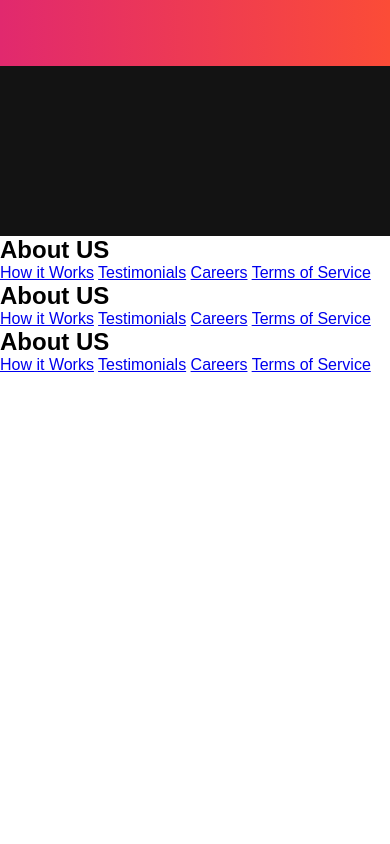
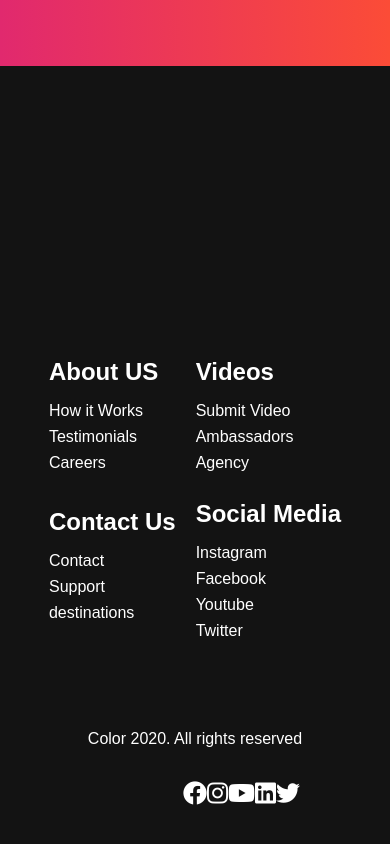
Before and after one commit to joshuaarnaez22/cha_project01, a plain HTML site: page index.html in a window 390 px wide. Shown: the part 5306-6150 px from the top of the page. Before the commit the page ends 5680 px from the top, so only its background shows below. Drawn offline with Linux system fonts and the light colour scheme.

Commit message:
... 10/06/2022

```diff
--- a/app.js
+++ b/app.js
@@ -1,6 +1,6 @@
 const menu = document.querySelector('#mobile-menu')
 const menuLinks = document.querySelector('.navbar__menu')
-
+const navLogo = document.querySelector('#navbar__logo')
 // Display Mpbile Menu
 const mobileMenu = () => {
     menu.classList.toggle('is-active')
@@ -9,3 +9,45 @@ const mobileMenu = () => {
 }
 
 menu.addEventListener('click', mobileMenu);
+
+// show active menu
+
+const highlightMenu = () => {
+    const elem = document.querySelector('.highlight')
+    const homeMenu = document.querySelector('#home-page')
+    const aboutMenu= document.querySelector('#about-page')
+    const servicesMenu = document.querySelector('#services-page')
+    let scrollPos =window.scrollY
+    // adds highlight class to my menu
+    if(window.innerWidth > 960 && scrollPos < 600) {
+    homeMenu.classList.add('highlight');
+    aboutMenu.classList.remove('highlight');
+    return;
+
+    } else if(window.innerWidth >960 && scrollPos < 1400) {
+        homeMenu.classList.add('highlight');
+        aboutMenu.classList.remove('highlight');
+        servicesMenu.classList.remove('highlight');
+        return;
+    } else if (window.innerWidth >960 && scrollPos < 2345) {
+        servicesMenu.classList.add('highlight');
+        aboutMenu.classList.remove('highlight');
+        return
+    }
+    if((elem && window.innerWidth < 960 && scrollPos < 600) || elem) {
+        elem.classList.remove('highlight')
+    }
+};
+window.addEventListener('scroll', highlightMenu);
+window.addEventListener('click', highlightMenu);
+
+const hideMobileMenu= () => {
+    const menuBars = document.querySelector('.is-active');
+    if(window.innerWidth <= 768 && menuBars) {
+    menu.classList.toggle('.is-active');
+    menuLinks.classList.remove('active');
+}
+};
+
+menuLinks.addEventListener('click', hideMobileMenu);
+navLogo.addEventListener('click', hideMobileMenu);
--- a/index.html
+++ b/index.html
@@ -113,34 +113,55 @@ Features -->
 </div>
 </div>
 <!-- footer section -->
-<div class="foter__container">
+<div class="footer__container">
   <div class="footer__links">
     <div class="footer__link--wrapper">
       <div class="footer__link--items">
         <h2>About US</h2>
-        <a href="/sign-up">How it Works</a>
-        <a href="/sign-up">Testimonials</a>
-        <a href="/sign-up">Careers</a>
-        <a href="/sign-up">Terms of Service</a>
+        <a href="/sign-up">How it Works</a> <a href="/">Testimonials</a>
+     <a href="/">Careers</a> <a href="Terms of Service"></a>
+      </div>
+      <div class="footer__link--items">
+        <h2>Contact Us</h2>
+        <a href="/">Contact</a> <a href="/">Support</a>
+       <a href="/">destinations</a>
+      </div>
+    </div>
+      <div class="footer__link--wrapper">
+      <div class="footer__link--items">
+        <h2>Videos</h2>
+        <a href="/">Submit Video</a> <a href="/">Ambassadors</a>
+        <a href="/">Agency</a>
+      </div>
+      <div class="footer__link--items">
+        <h2>Social Media</h2>
+        <a href="/">Instagram</a> <a href="/">Facebook</a>
+        <a href="/">Youtube</a> <a href="/">Twitter</a>
+
 
       </div>
-      <div class="footer__link--items">
-        <h2>About US</h2>
-        <a href="/sign-up">How it Works</a>
-        <a href="/sign-up">Testimonials</a>
-        <a href="/sign-up">Careers</a>
-        <a href="/sign-up">Terms of Service</a>
-
-      </div>
-      <div class="footer__link--items">
-        <h2>About US</h2>
-        <a href="/sign-up">How it Works</a>
-        <a href="/sign-up">Testimonials</a>
-        <a href="/sign-up">Careers</a>
-        <a href="/sign-up">Terms of Service</a>
-
       </div>
     </div>
+    <section class="social__media">
+     <div class="social__media--wrap">
+       <div class="footer__logo">
+         <a href="/" id="footer__logo"></a>
+       </div>
+       <p class="website__rights">Color 2020. All rights reserved</p>
+       <div class="social__icon">
+         <a href="/" class="social__icon--link" target="_blank">
+           <i class="fab fa-facebook"></i></a>
+           <a href="/" class="social__icon--link">
+            <i class="fab fa-instagram"></i></a>
+            <a href="/" class="social__icon--link">
+              <i class="fab fa-youtube"></i></a>
+              <a href="/" class="social__icon--link">
+                <i class="fab fa-linkedin"></i></a>
+                <a href="/" class="social__icon--link">
+                  <i class="fab fa-twitter"></i></a>
+       </div>
+     </div>
+    </section>
   </div>
 </div>
 
--- a/style.css
+++ b/style.css
@@ -528,3 +528,112 @@ transition: 0.3s ease-in;
     grid-template-columns: 1fr;
   }
 }
+
+/* footer */
+
+.footer__container {
+  background-color: #131313;
+  padding: 5rem 0;
+  display: flex;
+  flex-direction: column;
+  justify-content: center;
+  align-items: center;
+}
+#footer__logo {
+  color: #fff;
+  display: flex;
+  align-items: center;
+  cursor: pointer;
+  text-decoration: none;
+  font-size: 2rem;
+}
+
+.footer__links {
+  width: 100%;
+  max-width: 1000px;
+  display: flex;
+  justify-content: center;
+}
+
+.footer__link--wrapper {
+  display: flex;
+}
+.footer__link--items {
+  display: flex;
+  flex-direction: column;
+  align-items: flex-start;
+  margin: 16px;
+  text-align: left;
+  width: 160px;
+  box-sizing: border-box;
+}
+
+.footer__link--items h2{
+  margin-bottom: 16px;
+  color: #fff;
+
+}
+.footer__link--items a{
+  color: #fff;
+  text-decoration: none;
+  margin-bottom: 0.5rem;
+  transition: 0.3 ease-out;
+}
+
+.footer__link--items a:hover {
+  color: #e9e9e9;
+  transition:0.3 ease-out;
+}
+.social__icon--link {
+  color: #fff;
+  font-size: 24px;
+}
+.social__media {
+  max-width: 1000px;
+  width: 100%;
+}
+.social__media--wrap {
+  display: flex;
+  justify-content: space-between;
+  align-items: center;
+  width: 90%;
+  max-width:1000px ;
+  margin: 40px auto 0 auto;
+
+}
+.social__icon {
+  display: flex;
+  justify-content: space-between;
+  align-items: center;
+  width: 24px;
+}
+.website__rights {
+  color: #fff;
+
+}
+@media screen and (max-width: 820px) {
+  .footer__links {
+    padding-top: 2rem;
+  }
+  #footer__logo {
+    margin-bottom: 2rem;
+
+  }
+  .website__rights {
+    margin-bottom: 2rem;
+  }
+  .footer__link--wrapper {
+    flex-direction: column;
+
+  }
+  .social__media--wrap {
+    flex-direction: column;
+  }
+}
+  @media screen and (max-width: 480px) {
+    .footer__link--items {
+      margin: 0;
+      padding: 10px;
+      width: 100%;
+    }
+  }
```
